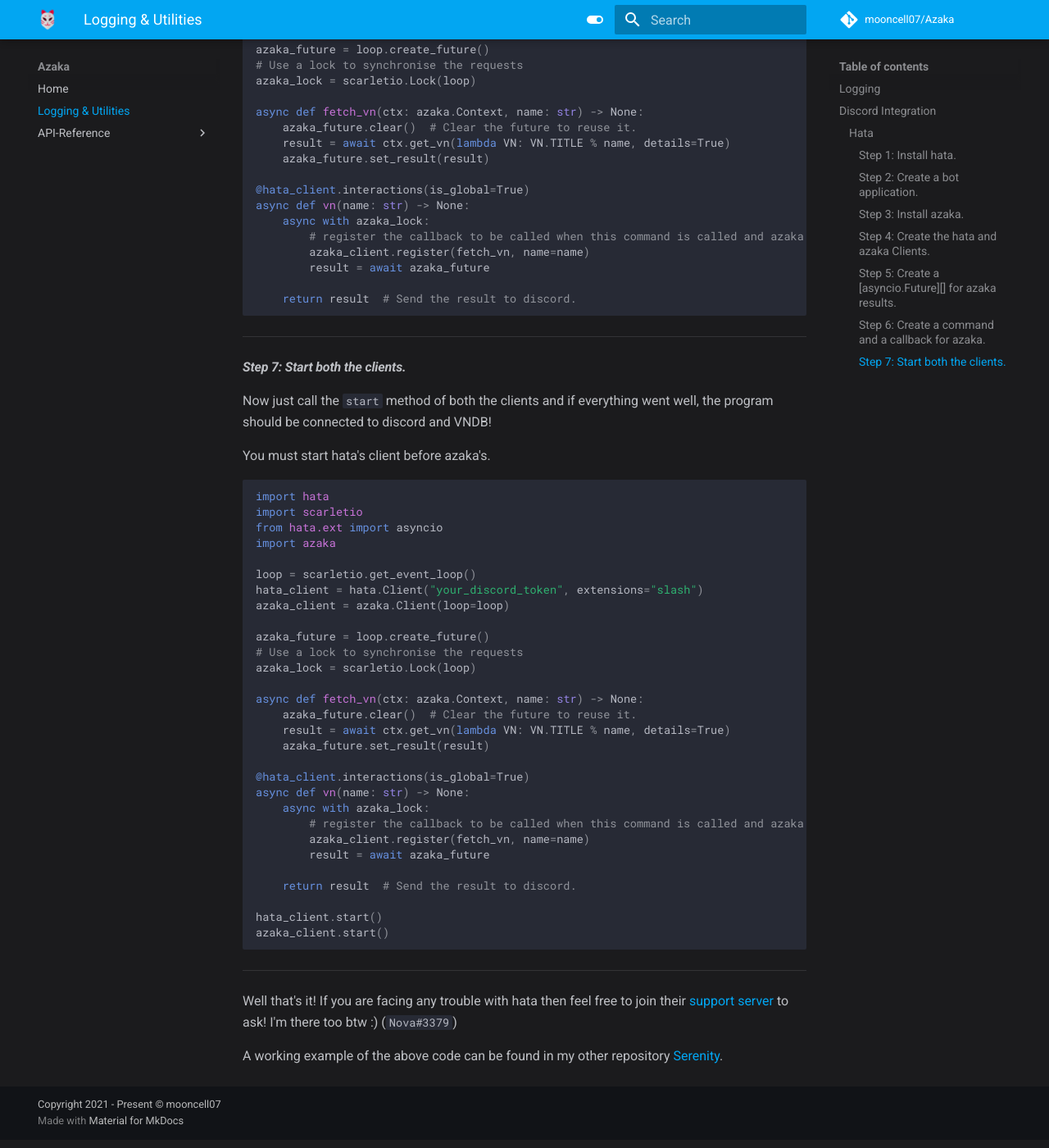
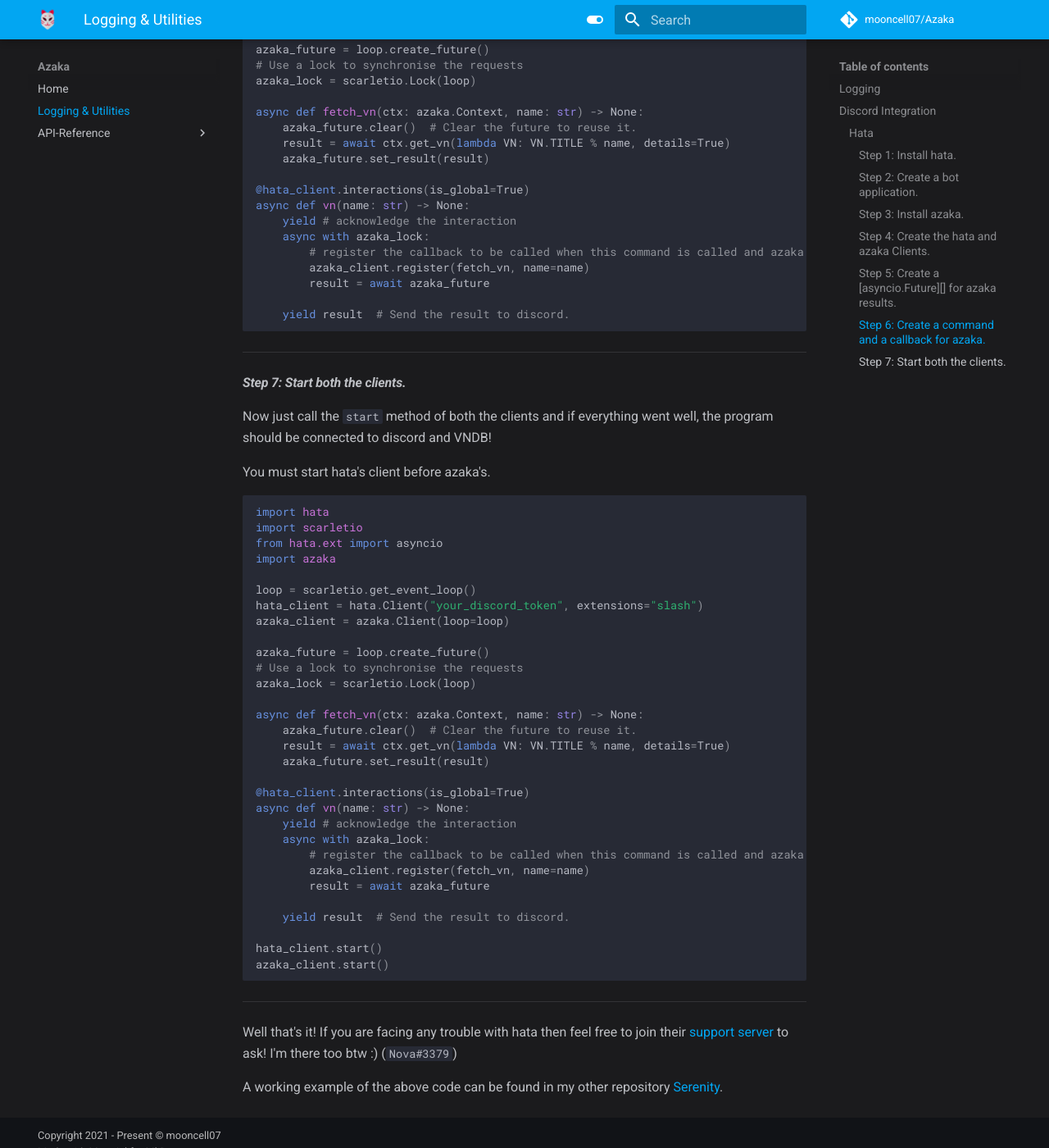
Before and after one commit to mooncell07/Azaka, an MkDocs documentation site: the page built from docs/logging-&-utils.md, in a window 1280 px wide and 1400 px high, scrolled down 2248 px. Shown: the whole window at 82% size. Built offline with MkDocs 1.6.1 and Material for MkDocs 9.7.7, drawn with Linux system fonts in a browser that asks for light colours; comment, search, counter and statistics services are not loaded.

Commit message:
Update logging-&-utils.md

````diff
--- a/docs/logging-&-utils.md
+++ b/docs/logging-&-utils.md
@@ -114,12 +114,13 @@ async def fetch_vn(ctx: azaka.Context, name: str) -> None:
 
 @hata_client.interactions(is_global=True)
 async def vn(name: str) -> None:
+    yield # acknowledge the interaction
     async with azaka_lock:
         # register the callback to be called when this command is called and azaka is ready to issue it's own commands.
         azaka_client.register(fetch_vn, name=name)
         result = await azaka_future
 
-    return result  # Send the result to discord.
+    yield result  # Send the result to discord.
 ```
 
 ------
@@ -153,12 +154,13 @@ async def fetch_vn(ctx: azaka.Context, name: str) -> None:
 
 @hata_client.interactions(is_global=True)
 async def vn(name: str) -> None:
+    yield # acknowledge the interaction
     async with azaka_lock:
         # register the callback to be called when this command is called and azaka is ready to issue it's own commands.
         azaka_client.register(fetch_vn, name=name)
         result = await azaka_future
 
-    return result  # Send the result to discord.
+    yield result  # Send the result to discord.
 
 hata_client.start()
 azaka_client.start()
````
